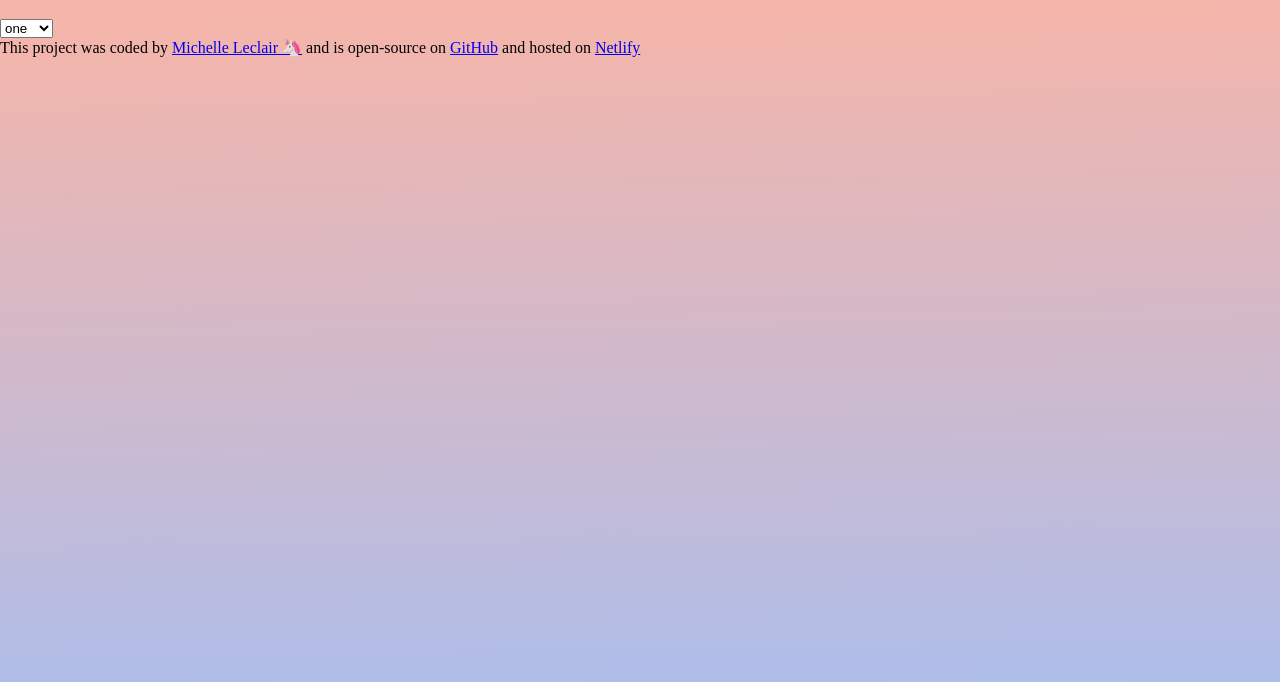
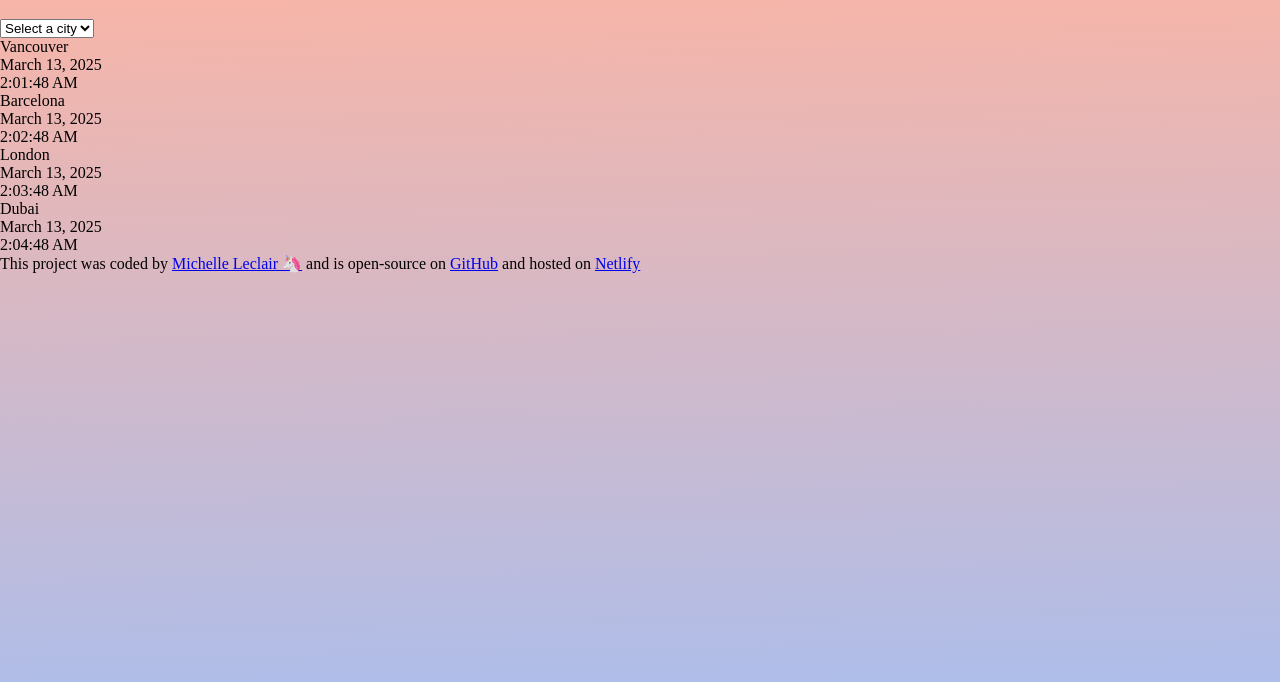
Before and after one commit to techgal14/scpao-week2-final-project, a plain HTML site: page index.html in a window 1280 px wide. Shown: the part 62-744 px from the top of the page. Drawn offline with nearby package versions, Linux system fonts and the light colour scheme.

Commit message:
complete HTML input

```diff
--- a/index.html
+++ b/index.html
@@ -9,13 +9,36 @@
     <title>🌏 World Clock ⏱️</title>
   </head>
   <body>
-    <h1>🌍 World Clock</h1>
-    <select name="" id="">
-      <option value="">one</option>
-      <option value="">two</option>
-      <option value="">three</option>
-      <option value="">four</option>
-    </select>
+    <div class="container">
+      <h1>🌍 World Clock</h1>
+      <select name="" id="">
+        <option value="">Select a city</option>
+        <option value="">Dublin</option>
+        <option value="">New York</option>
+        <option value="">Moscow</option>
+        <option value="">Beijing</option>
+      </select>
+      <div class="city-one">
+        <div class="location">Vancouver</div>
+        <div class="date">March 13, 2025</div>
+        <div class="time">2:01:48 AM</div>
+      </div>
+      <div class="city-two">
+        <div class="location">Barcelona</div>
+        <div class="date">March 13, 2025</div>
+        <div class="time">2:02:48 AM</div>
+      </div>
+      <div class="city-three">
+        <div class="location">London</div>
+        <div class="date">March 13, 2025</div>
+        <div class="time">2:03:48 AM</div>
+      </div>
+      <div class="city-four">
+        <div class="location">Dubai</div>
+        <div class="date">March 13, 2025</div>
+        <div class="time">2:04:48 AM</div>
+      </div>
+    </div>
     <footer>
       This project was coded by
       <a href="https://github.com/" target="_blank">Michelle Leclair 🦄</a> and
```
